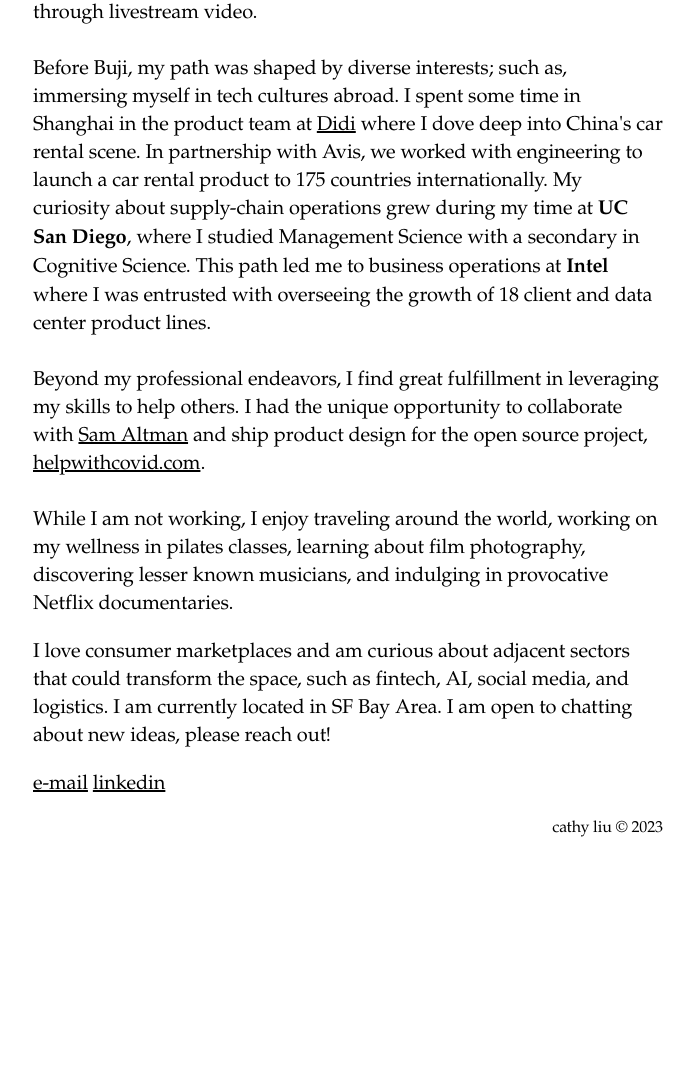
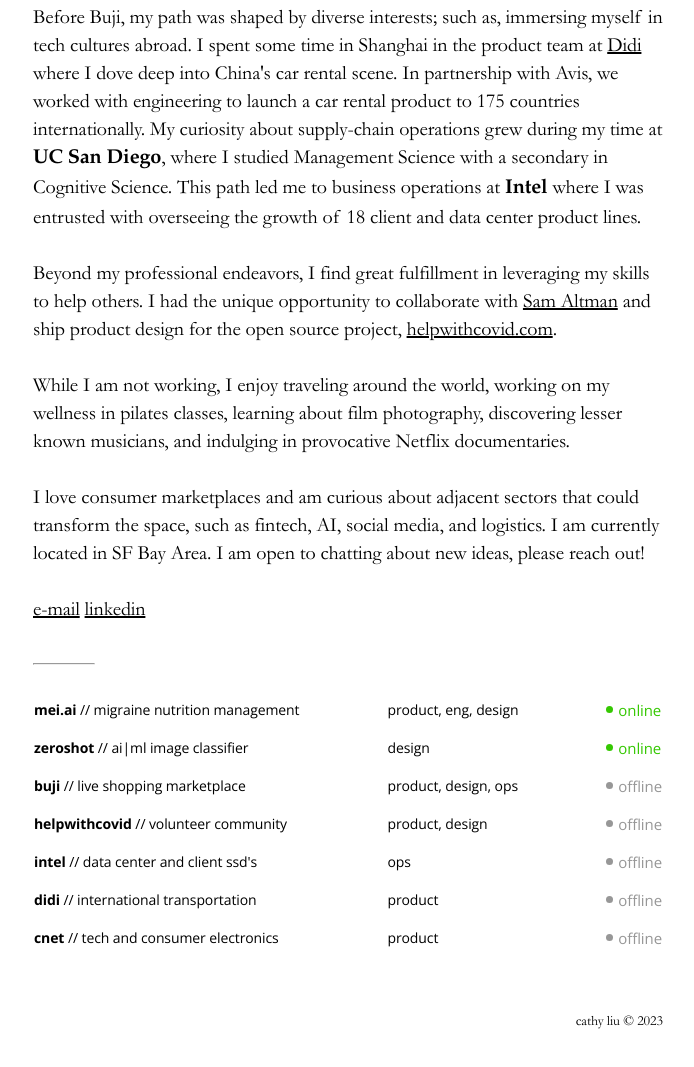
Before and after one commit to cat-liu/cat-liu.github.io, a plain HTML site: page index.html in a window 1280 px wide. Shown: the part 577-1644 px from the top of the page, without its empty margins (292-986 px from the left). Before the commit the page ends 1453 px from the top, so only its background shows below. Drawn offline with Linux system fonts and the light colour scheme.

Commit message:
fix font and add experience section
fix font to display on any system or device and add an experience section

```diff
--- a/index.html
+++ b/index.html
@@ -26,28 +26,86 @@
             <div class="bodySubtitle"> <span id="subtitleLabel">[ka-thee-lee-oo] </span>product manager </div>
             <hr class="shortHr">
 
-            <p class="smallParagraph" id="paragraph2">My name is <b>Cathy</b> and I’m savvy in a wide variety of disciplines. Throughout my career,
-                my managers and peers have thought of me as a “<b>swiss-army knife</b>”. </p>
-            <p class="smallParagraph" > My most recent journey was co-founding <b>Buji</b>, a consumer marketplace startup. We learned the stories
+            <p class="smallPara" id="paragraph2">My name is <b class="paraBold">Cathy</b> and I’m savvy in a wide variety of disciplines. Throughout my career,
+                my managers and peers have thought of me as a “<b class="paraBold">swiss-army knife</b>”. </p>
+            <p class="smallPara" > My most recent journey was co-founding <b class="paraBold">Buji</b>, a consumer marketplace startup. We learned the stories
                 of more than 250 local merchants and helped them connect with their audiences and build their storefronts through livestream video.</p>
-            <p class="smallParagraph" >Before Buji, my path was shaped by diverse interests; such as, immersing myself in tech cultures abroad. I spent
+            <p class="smallPara" >Before Buji, my path was shaped by diverse interests; such as, immersing myself in tech cultures abroad. I spent
                 some time in Shanghai in the product team at <a href="https://techcrunch.com/2016/11/15/didi-chuxing-avis/" target="_blank">Didi</a>
                 where I dove deep into China's car rental scene. In partnership with Avis, we worked with engineering to launch a car rental product to
-                175 countries internationally. My curiosity about supply-chain operations grew during my time at <b>UC San Diego</b>, where I studied
-                Management Science with a secondary in Cognitive Science. This path led me to business operations at <b>Intel</b> where I was entrusted
+                175 countries internationally. My curiosity about supply-chain operations grew during my time at <b class="paraBold">UC San Diego</b>, where I studied
+                Management Science with a secondary in Cognitive Science. This path led me to business operations at <b class="paraBold">Intel</b> where I was entrusted
                 with overseeing the growth of 18 client and data center product lines. </p>
-            <p class="smallParagraph" >Beyond my professional endeavors, I find great fulfillment in leveraging my skills to help others. I had the
+            <p class="smallPara" >Beyond my professional endeavors, I find great fulfillment in leveraging my skills to help others. I had the
                 unique opportunity to collaborate with <a href="https://twitter.com/sama/status/1239990683118768128?lang=en" target="_blank">Sam Altman</a>
                 and ship product design for the open source project, <a href="https://www.helpwithcovid.com/" target="_blank">helpwithcovid.com</a>.</p>
-            <p>While I am not working, I enjoy traveling around the world, working on my wellness in pilates
+            <p class="smallPara">While I am not working, I enjoy traveling around the world, working on my wellness in pilates
                 classes, learning about film photography, discovering lesser known musicians, and indulging
                 in provocative Netflix documentaries.</p>
-            <p>I love consumer marketplaces and am curious about adjacent sectors that could transform the
+            <p class="smallPara">I love consumer marketplaces and am curious about adjacent sectors that could transform the
                 space, such as fintech, AI, social media, and logistics. I am currently located in SF Bay Area.
                 I am open to chatting about new ideas, please reach out!</p>
 
-            <a href="mailto:cyjliu@gmail.com">e-mail</a>
-            <a href="https://www.linkedin.com/in/cathyliu94/" target="_blank">linkedin</a>
+            <div class="contactLinks">
+                <a href="mailto:cyjliu@gmail.com">e-mail</a>
+                <a href="https://www.linkedin.com/in/cathyliu94/" target="_blank">linkedin</a>
+            </div>
+
+            <hr class="shortHr">
+
+            <div class="experienceSection">
+                <div class="roleContainer">
+                    <div class="roleText"><b class="companyText">mei.ai</b> // migraine nutrition management</div>
+                    <div class="roleText"><b class="companyText">zeroshot</b> // ai|ml image classifier</div>
+                    <div class="roleText"><b class="companyText">buji</b> // live shopping marketplace</div>
+                    <div class="roleText"><b class="companyText">helpwithcovid</b>  // volunteer community</div>
+                    <div class="roleText"><b class="companyText">intel</b>  // data center and client ssd's</div>
+                    <div class="roleText"><b class="companyText">didi</b>  // international transportation</div>
+                    <div class="roleText"><b class="companyText">cnet</b>  // tech and consumer electronics</div>
+                </div>
+
+                <div class="descriptionContainer">
+                    <div class="roleText">product, eng, design</div>
+                    <div class="roleText">design</div>
+                    <div class="roleText">product, design, ops</div>
+                    <div class="roleText">product, design</div>
+                    <div class="roleText">ops</div>
+                    <div class="roleText">product</div>
+                    <div class="roleText">product</div>
+                </div>
+
+                <div class="statusContainer">
+                    <span class="projectStatus">
+                        <div class="onlineBubble"></div>
+                        <span class="onlineText">online</span>
+                    </span>
+                    <span class="projectStatus">
+                        <div class="onlineBubble"></div>
+                        <span class="onlineText">online</span>
+                    </span>
+                    <span class="projectStatus">
+                        <div class="offlineBubble"></div>
+                        <span class="offlineText">offline</span>
+                    </span>
+                    <span class="projectStatus">
+                        <div class="offlineBubble"></div>
+                        <span class="offlineText">offline</span>
+                    </span>
+                    <span class="projectStatus">
+                        <div class="offlineBubble"></div>
+                        <span class="offlineText">offline</span>
+                    </span>
+                    <span class="projectStatus">
+                        <div class="offlineBubble"></div>
+                        <span class="offlineText">offline</span>
+                    </span>
+                    <span class="projectStatus">
+                        <div class="offlineBubble"></div>
+                        <span class="offlineText">offline</span>
+                    </span>
+                </div>
+            </div>
+
             <p class="footerRightSide"> cathy liu © 2023 </p>
         </main>
     </body>
--- a/styles.css
+++ b/styles.css
@@ -1,8 +1,40 @@
+/* Regular Garamond Font */
+@font-face {
+    font-family: 'Garamond';
+    src: url('fonts/GARA.TTF') format('truetype');
+    font-weight: normal;
+    font-style: normal;
+}
+
+  /* Italic Garamond Font */
+@font-face {
+    font-family: 'Garamond';
+    src: url('fonts/GARAIT.TTF') format('truetype');
+    font-weight: normal;
+    font-style: italic;
+}
+
+@font-face {
+    font-family: 'Open Sans';
+    src: url('fonts/OpenSans-Regular.TTF') format('truetype');
+    font-weight: normal;
+    font-style: normal;
+}
+
+@font-face {
+    font-family: 'Open Sans';
+    src: url('fonts/OpenSans-Bold.ttf') format('truetype');
+    font-weight: bold;
+    font-style: normal;
+}
+
 * {
-    font-family: Garamond, 'Times New Roman', Times, serif;
+    font-family: 'Garamond';
     font-size: 20px;
     line-height: 28px;
     letter-spacing: -0.1px;
+    font-weight: normal;
+    font-style: normal;
 }
 
 main {
@@ -11,6 +43,7 @@
     margin: auto;
     padding: 0.5rem;
     padding-top: 1.8rem;
+    padding-bottom: 5rem;
 }
 
 header {
@@ -21,16 +54,17 @@
     margin: auto;
 }
 
-a{
+a {
     color: #000000;
 }
 
 a:hover {
+    font-family: 'Garamond';
     color: #ff0000; /* Change to your desired hover color */
     font-style: italic;
-    letter-spacing:0.5px;
 }
 
+/*CSS for menu - not active */
 .headerLeft {
     flex: 1;
 }
@@ -48,9 +82,12 @@
     list-style: none;
 }
 
+/* CSS for page header */
 .bodyTitle {
+    font-family: 'Garamond';
+    font-weight: bold;
     font-size: 64px;
-    font-weight: bold;
+    letter-spacing: 1px;
     padding-bottom: 1.4rem;
 }
 
@@ -66,16 +103,98 @@
     margin: 0;
 }
 
-.smallParagraph {
+/* CSS for main body content */
+.smallPara {
     padding-bottom: 8px;
 }
 
-.footerRightSide{
-    text-align: right;
-    font-size: 16px;
+.paraBold {
+    font-family: 'Garamond', serif;
+    font-weight: bold;
+    font-size: 20px;
 }
 
-#subtitleLabel{
+/* CSS for links to contact */
+.contactLinks {
+    padding-bottom: 40px;
+}
+
+/* CSS for current projets and past experiences */
+.experienceSection {
+    display: flex;
+    justify-content: space-between;
+    padding-top: 30px;
+}
+
+.roleContainer {
+    padding: 1px;
+}
+
+.roleText {
+    font-family: 'Open Sans','Inter', sans-serif;
+    font-size: 14px;
+    padding-bottom: 10px;
+}
+
+.companyText{
+    font-family: 'Open Sans', sans-serif;
+    font-weight: bold;
+    font-size: 14px;
+}
+
+.descriptionContainer {
+    padding: 1px;
+}
+
+.statusContainer {
+    padding: 1px;
+}
+
+.projectStatus {
+    display: flex;
+    align-items:center;
+    padding-bottom: 10px;
+}
+
+/* Status online */
+.onlineBubble {
+    width: 7px;
+    height: 7px;
+    border-radius: 50%;
+    background-color: #35C802;
+    margin-right: 5px;
+}
+
+.onlineText {
+    font-family: 'Open Sans','Inter', sans-serif;
+    font-size: 15px;
+    color: #35C802;
+}
+
+/* Status offline */
+.offlineBubble {
+    width: 7px;
+    height: 7px;
+    border-radius: 50%;
+    background-color: #979797;
+    margin-right: 5px;
+}
+
+.offlineText {
+    font-family: 'Open Sans','Inter', sans-serif;
+    font-size: 15px;
+    color: #979797;
+}
+
+/*CSS for footer*/
+.footerRightSide {
+    padding-top: 30px;
+    text-align: right;
+    font-size: 14px;
+}
+
+/* CSS for page header subtitle */
+#subtitleLabel {
     font-size: 18px;
     font-style: italic;
     letter-spacing: 1.28px;
```
Also changed, not shown: fonts/GARA.TTF (added), fonts/GARABD.TTF (added), fonts/GARAIT.TTF (added), fonts/OpenSans-Bold.ttf (added), fonts/OpenSans-BoldItalic.ttf (added), fonts/OpenSans-Regular.ttf (added), images/linkedpreview-2-outline.png (added), images/linkpreview-1-outline.png (added).
